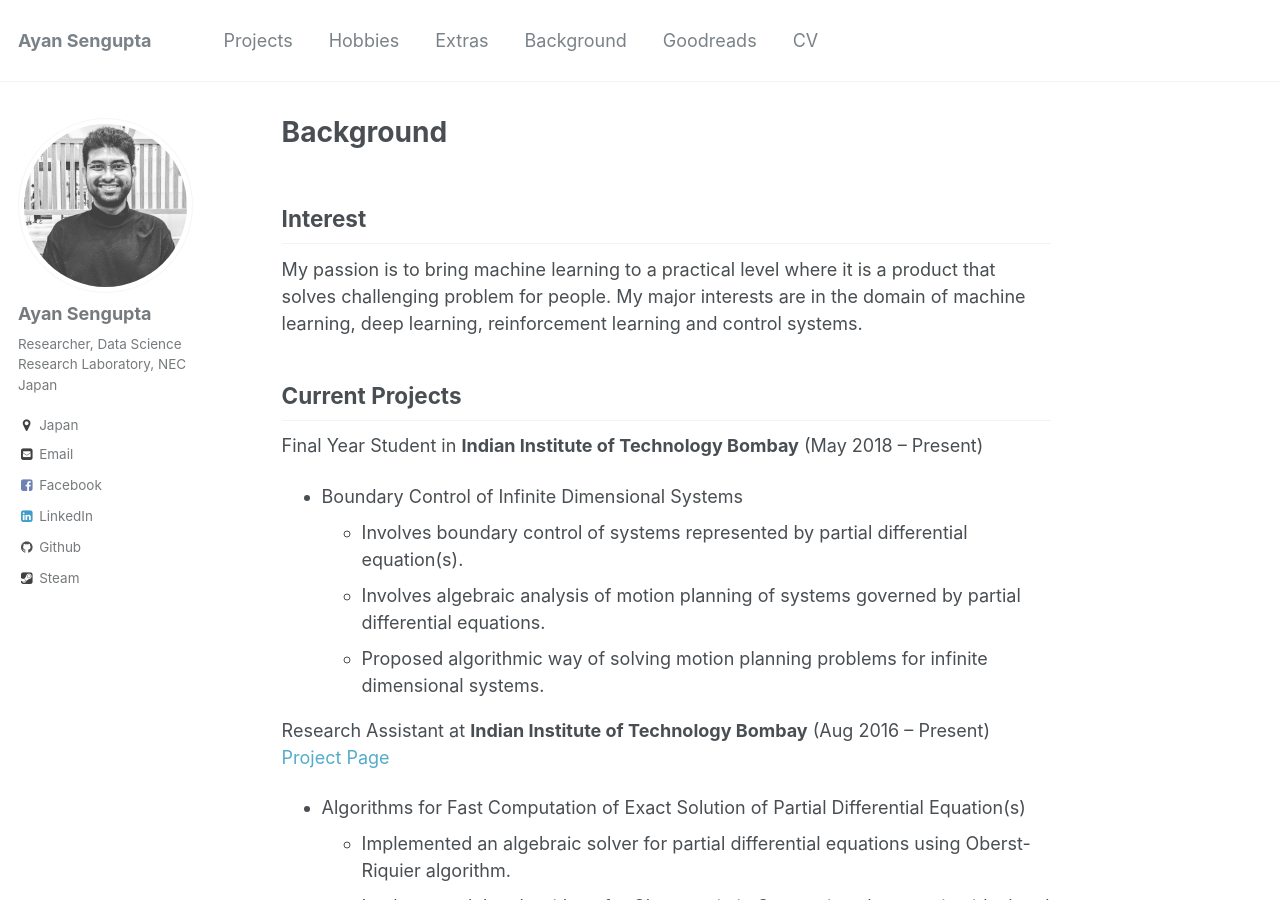
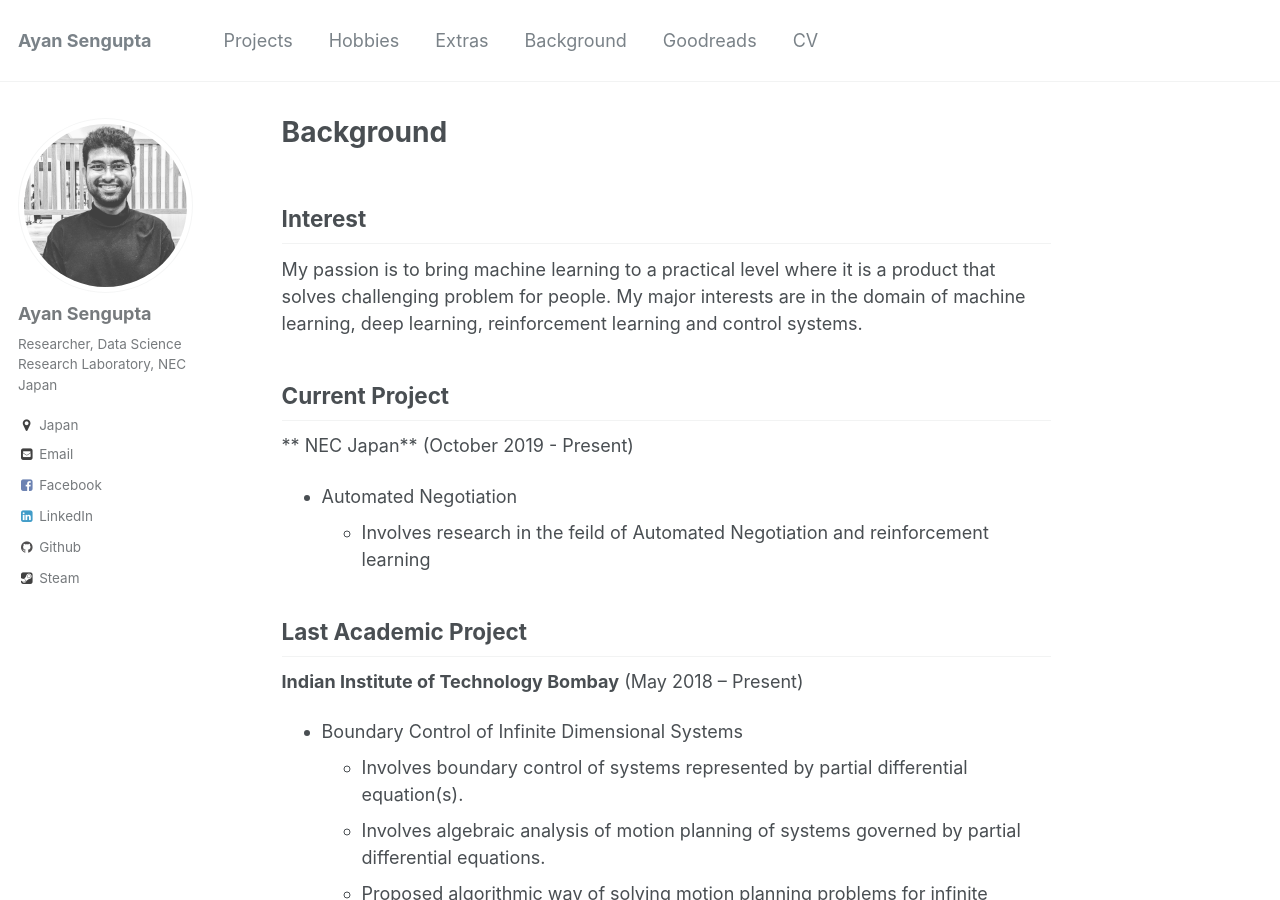
Before and after one commit to ayansengupta17/ayansengupta17.github.io, a Jekyll site: the page built from _pages/background.md, in a window 1280 px wide and 900 px high. Built offline with Jekyll 4.4.1, drawn with Linux system fonts in a browser that asks for light colours.

Commit message:
Update background.md

```diff
--- a/_pages/background.md
+++ b/_pages/background.md
@@ -9,9 +9,20 @@ Interest
 My passion is to bring machine learning to a practical level where it is a product that solves challenging problem for people.
 My major interests are in the domain of machine learning, deep learning, reinforcement learning and control systems.
 
-Current Projects
+
+Current Project
 ------
-Final Year Student in **Indian Institute of Technology Bombay**
+** NEC Japan**
+(October 2019 - Present)
+
+* Automated Negotiation
+    * Involves research in the feild of Automated Negotiation and reinforcement learning
+
+
+
+Last Academic Project
+------
+**Indian Institute of Technology Bombay**
 (May 2018 – Present)
 
 * Boundary Control of Infinite Dimensional Systems
```
